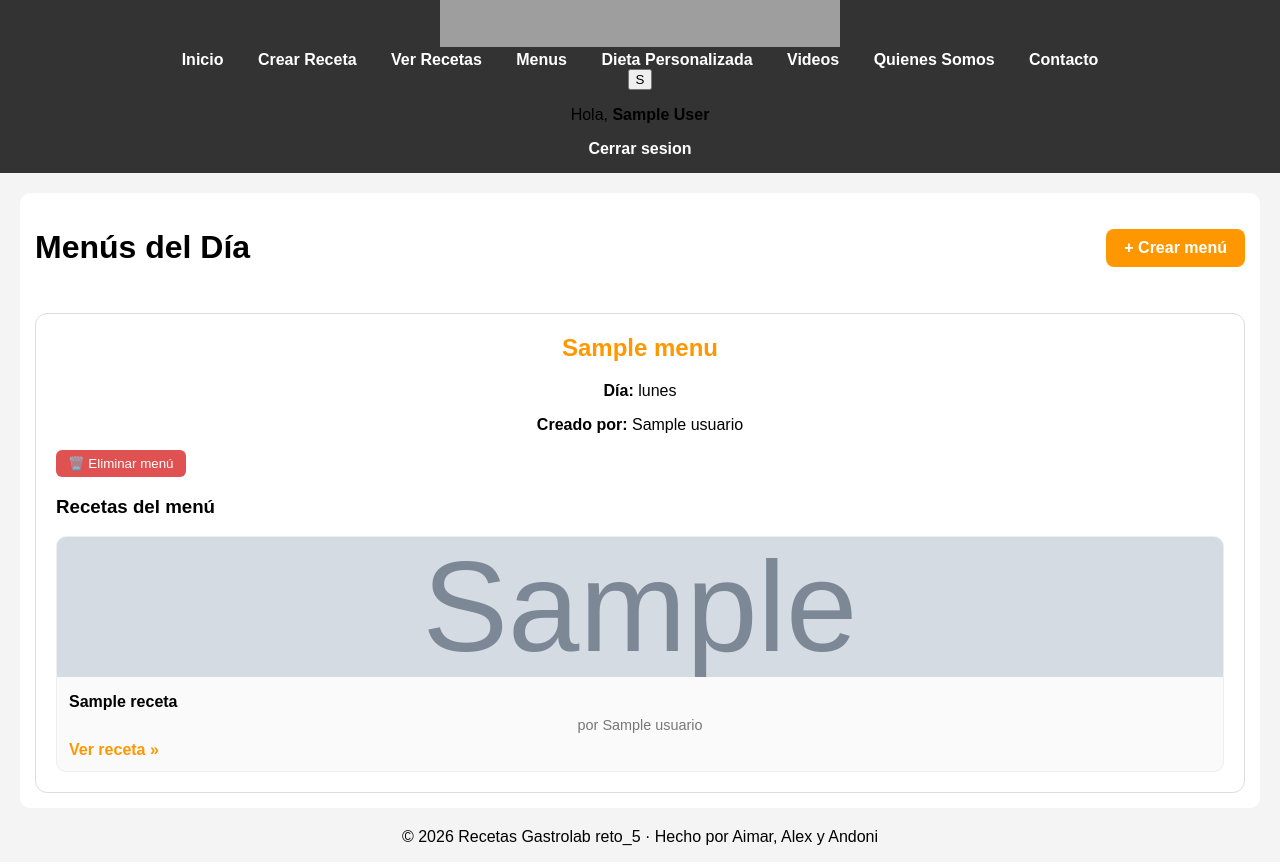
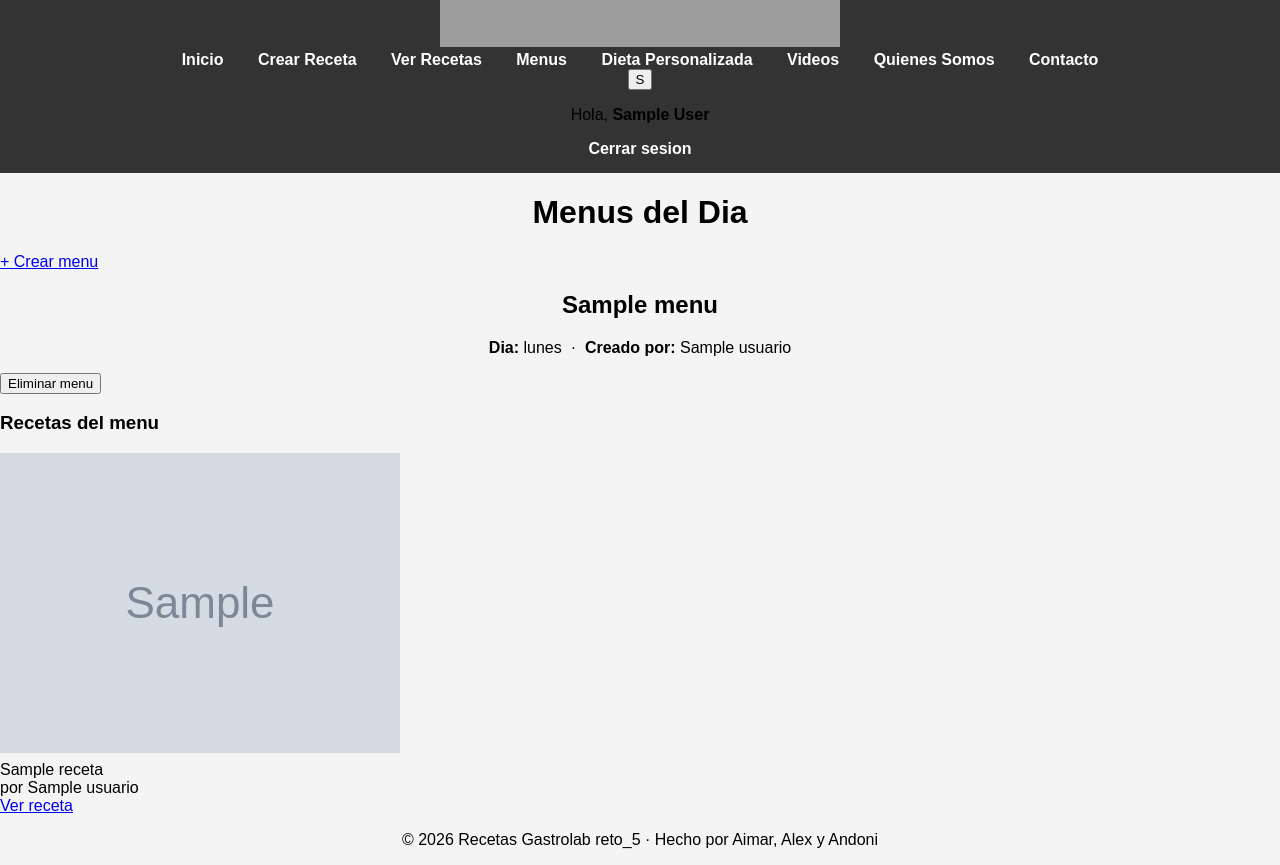
Before and after one commit to DamStonfri/Reto5-Grupo4, a Flask app: page /menus in a window 1280 px wide. Shown: the part 268-1133 px from the top of the page. Run offline with Flask 3, Linux system fonts and the light colour scheme; the visitor is signed in with stand-in values (Sample User, id 1); tables that the repository leaves empty hold one stand-in row (values such as "Sample post"); grey boxes marked "Sample" are stand-in pictures; grey boxes are pictures that could not be loaded.

Commit message:
menucambios

```diff
--- a/recetas_flask/templates/menus.html
+++ b/recetas_flask/templates/menus.html
@@ -1,81 +1,69 @@
 {% extends 'base.html' %}
 
 {% block content %}
-<div class="card">
-
-    <div style="display: flex; justify-content: space-between; align-items: center; margin-bottom: 25px;">
-        <h1>Menús del Día</h1>
-
+<div class="page-wrapper">
+    <div class="page-header">
+        <h1 class="page-title">Menus del Dia</h1>
         {% if session.get('usuario_rol') == 'admin' %}
-            <a href="{{ url_for('nuevo_menu') }}"
-                style="background: #ff9800; color: white; padding: 10px 18px; border-radius: 8px; text-decoration: none; font-weight: bold;">
-                + Crear menú
-            </a>
+            <a href="{{ url_for('nuevo_menu') }}" class="btn btn-primary">+ Crear menu</a>
         {% endif %}
     </div>
 
-    <div style="display: grid; gap: 25px;">
     {% for menu in menus %}
-            <div style="border: 1px solid #ddd; border-radius: 12px; padding: 20px; background: white;">
-
-                <h2 style="margin-top: 0; color: #ff9800;">{{ menu.nombre }}</h2>
-                <p><strong>Día:</strong> {{ menu.dia_semana }}</p>
-                <p><strong>Creado por:</strong> {{ menu.autor }}</p>
-
+    <div class="menu-card">
+        <div class="menu-card__header">
+            <div>
+                <h2 class="menu-card__title">{{ menu.nombre }}</h2>
+                <p class="menu-card__meta">
+                    <strong>Dia:</strong> {{ menu.dia_semana }}
+                    &nbsp;·&nbsp;
+                    <strong>Creado por:</strong> {{ menu.autor }}
+                </p>
+            </div>
+            <!-- Solo el admin puede eliminar menus -->
             {% if session.get('usuario_rol') == 'admin' %}
-    <form method="POST"
-            action="{{ url_for('eliminar_menu', menu_id=menu.id) }}"
-            onsubmit="return confirm('¿Seguro que quieres eliminar este menú?');"
-            style="margin: 10px 0;">
-
-        <button type="submit"
-                style="background: #e05252; color: white; border: none; padding: 6px 12px; border-radius: 6px; cursor: pointer;">
-            🗑️ Eliminar menú
-        </button>
-
+            <form method="POST" action="{{ url_for('eliminar_menu', menu_id=menu.id) }}"
+                    onsubmit="return confirm('Seguro que quieres eliminar este menu?');">
+                <button type="submit" class="btn btn-danger btn-sm">Eliminar menu</button>
             </form>
             {% endif %}
+        </div>
 
-                <h3>Recetas del menú</h3>
+        <h3 class="form-section-title">Recetas del menu</h3>
 
         {% if menu.recetas %}
-                    <div style="display: grid; grid-template-columns: repeat(auto-fit, minmax(220px, 1fr)); gap: 15px;">
+        <div class="menu-recipes-grid">
             {% for receta in menu.recetas %}
-                            <div style="border: 1px solid #eee; border-radius: 10px; overflow: hidden; background: #fafafa;">
-
+            <div class="menu-recipe-item">
                 {% if receta.imagen %}
-                                    <img src="{{ url_for('static', filename='uploads/' ~ receta.imagen) }}"
-                                            style="width: 100%; height: 140px; object-fit: cover;">
+                    <img src="{{ url_for('static', filename='uploads/' ~ receta.imagen) }}" alt="{{ receta.titulo }}">
                 {% else %}
-                                    <div style="height: 140px; background: #444; display: flex; align-items: center; justify-content: center;">
-                                        <span style="font-size: 2.5rem;">🍽️</span>
+                    <div class="menu-recipe-item__placeholder">🍽️</div>
+                {% endif %}
+                <div class="menu-recipe-item__body">
+                    <!-- Tipo de plato (primero, segundo, postre) -->
+                    <div style="font-size:11px; font-weight:600; text-transform:uppercase; color:#D85A30; margin-bottom:4px;">
+                        {% if receta.tipo == 'primero' %}Primer plato
+                        {% elif receta.tipo == 'segundo' %}Segundo plato
+                        {% elif receta.tipo == 'postre' %}Postre
+                        {% endif %}
                     </div>
-                                {% endif %}
-
-                                <div style="padding: 12px;">
-                                    <h4 style="margin: 0 0 6px;">{{ receta.titulo }}</h4>
-                                    <p style="margin: 0 0 8px; color: #777; font-size: 0.9rem;">
-                                        por {{ receta.autor }}
-                                    </p>
-
-                                    <a href="{{ url_for('detalle_receta', id=receta.id) }}"
-                                        style="color: #ff9800; font-weight: bold; text-decoration: none;">
-                                        Ver receta »
-                                    </a>
+                    <div class="menu-recipe-item__title">{{ receta.titulo }}</div>
+                    <div class="menu-recipe-item__author">por {{ receta.autor }}</div>
+                    <a href="{{ url_for('detalle_receta', id=receta.id) }}" class="recipe-card__link">Ver receta</a>
                 </div>
-
             </div>
             {% endfor %}
         </div>
         {% else %}
-                    <p>Este menú no tiene recetas.</p>
+        <p style="color: var(--ink-light); font-size: 0.9rem;">Este menu no tiene recetas.</p>
         {% endif %}
+    </div>
 
+    {% else %}
+    <div class="empty-state">
+        <p>No hay menus creados todavia.</p>
     </div>
-        {% else %}
-            <p>No hay menús creados todavía.</p>
     {% endfor %}
 </div>
-
-</div>
 {% endblock %}
```
Lines whose indentation alone changed are shown as unchanged.
